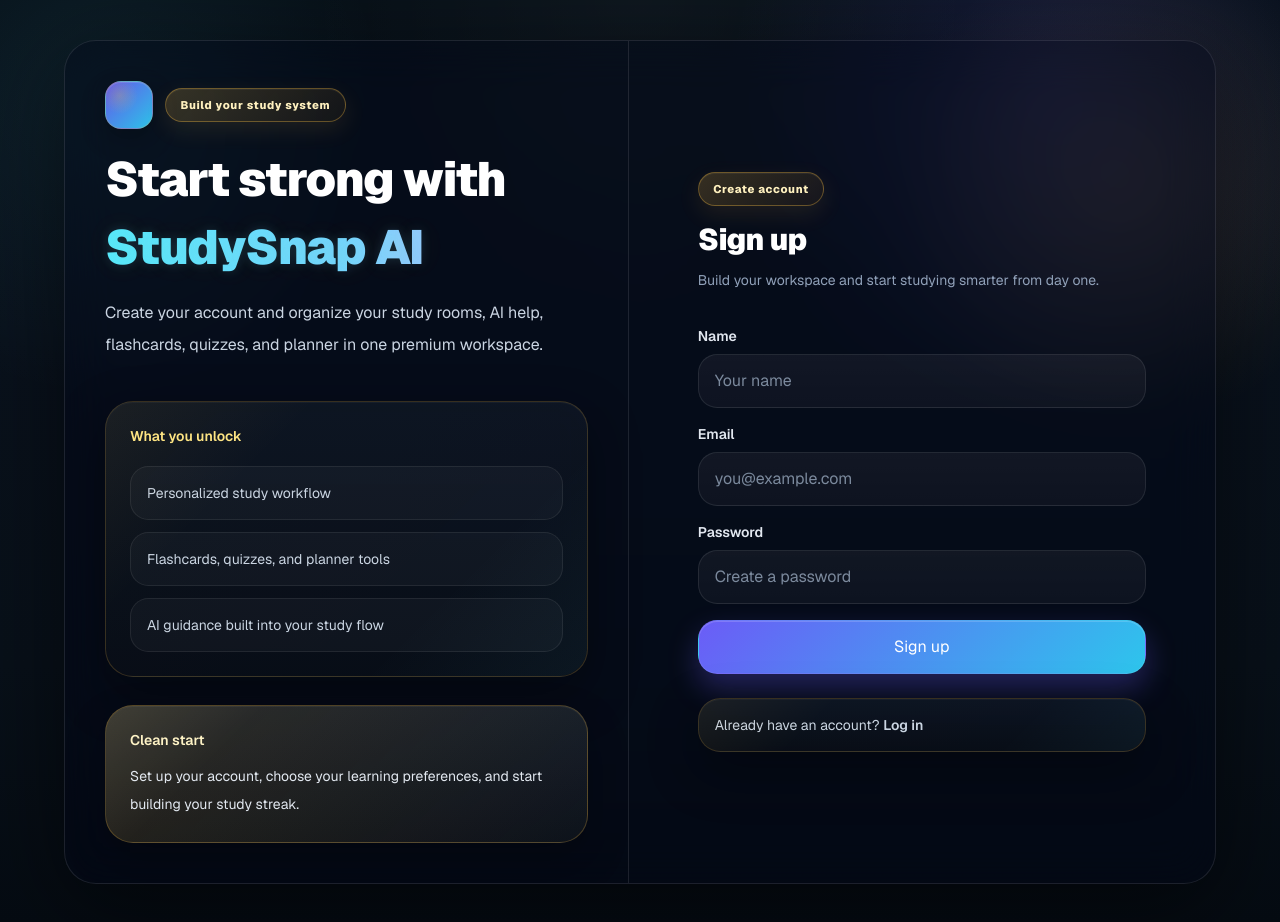
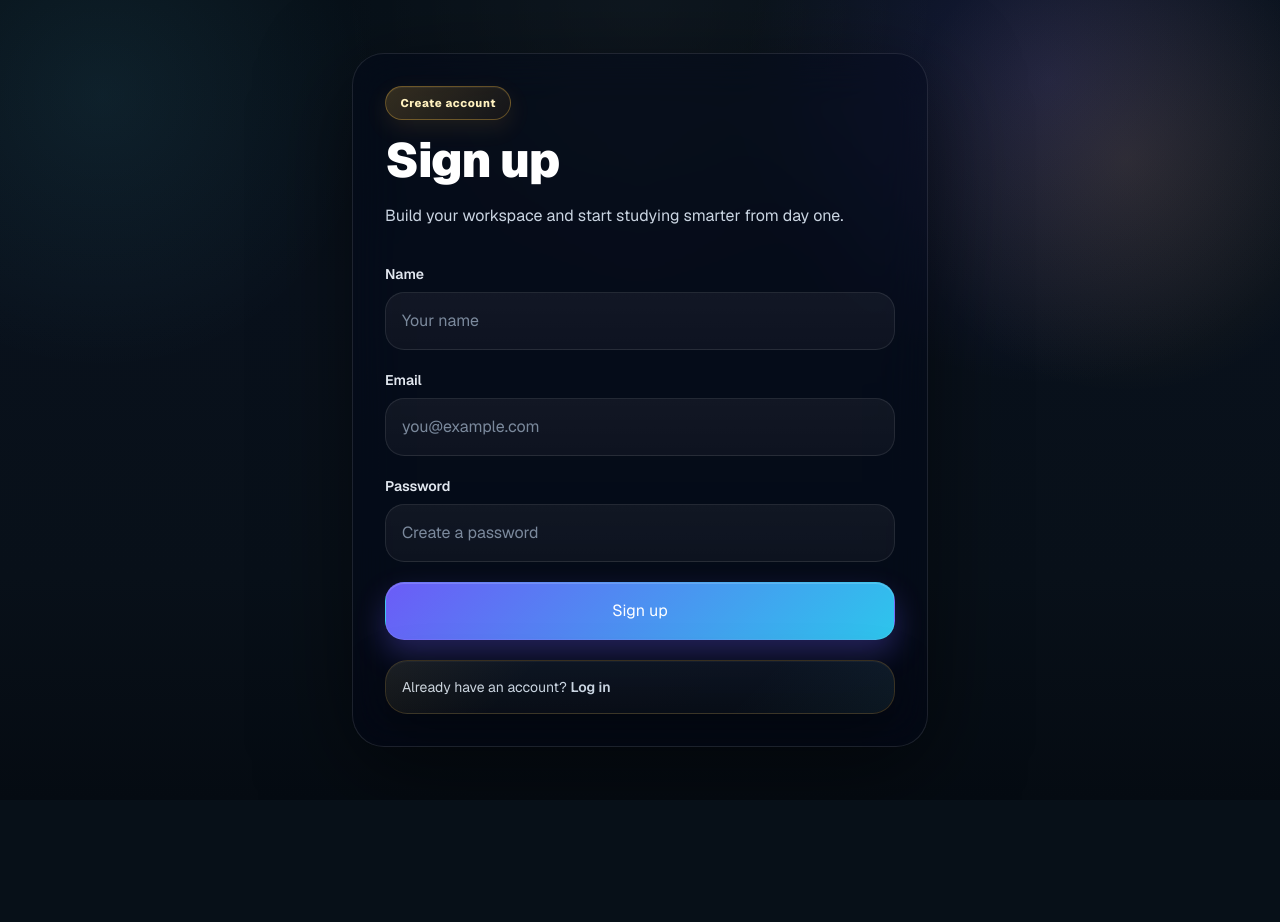
Before and after one commit to lekxid/studysnap, a Next.js app in the folder frontend/: page /signup in a window 1280 px wide. After the commit the page ends 800 px from the top, so only its background shows below. Built offline with nearby package versions, Linux system fonts and the light colour scheme.

Commit message:
fix signup response body handling

```diff
--- a/frontend/src/app/signup/page.tsx
+++ b/frontend/src/app/signup/page.tsx
@@ -1,39 +1,58 @@
 "use client";
 
 import Link from "next/link";
-import { FormEvent, useState } from "react";
-import { useRouter } from "next/navigation";
-import { signup, setToken } from "@/lib/api";
+import { useState } from "react";
 
 export default function SignupPage() {
-  const router = useRouter();
-
   const [name, setName] = useState("");
   const [email, setEmail] = useState("");
   const [password, setPassword] = useState("");
+  const [error, setError] = useState("");
+  const [loading, setLoading] = useState(false);
 
-  const [loading, setLoading] = useState(false);
-  const [error, setError] = useState("");
-  const [success, setSuccess] = useState("");
-
-  async function handleSubmit(e: FormEvent) {
+  async function handleSubmit(e: React.FormEvent) {
     e.preventDefault();
+    setError("");
     setLoading(true);
-    setError("");
-    setSuccess("");
 
     try {
-      const data = await signup(name, email, password);
+      const apiBase =
+        process.env.NEXT_PUBLIC_API_BASE_URL?.replace(/\/+$/, "") ||
+        process.env.NEXT_PUBLIC_API_URL?.replace(/\/+$/, "") ||
+        "";
 
-      if (data?.access_token) {
-        setToken(data.access_token);
+      if (!apiBase) {
+        throw new Error("API base URL is not set.");
       }
 
-      setSuccess("Account created successfully.");
-      router.push("/dashboard");
-    } catch (err: unknown) {
-      const message = err instanceof Error ? err.message : "Signup failed";
-      setError(message);
+      const response = await fetch(`${apiBase}/auth/signup`, {
+        method: "POST",
+        headers: {
+          "Content-Type": "application/json",
+        },
+        body: JSON.stringify({
+          name,
+          email,
+          password,
+        }),
+      });
+
+      const raw = await response.text();
+      let data: any = null;
+
+      try {
+        data = raw ? JSON.parse(raw) : null;
+      } catch {
+        data = { message: raw || "Unexpected server response." };
+      }
+
+      if (!response.ok) {
+        throw new Error(data?.detail || data?.message || "Signup failed.");
+      }
+
+      window.location.href = "/login";
+    } catch (err: any) {
+      setError(err?.message || "Something went wrong.");
     } finally {
       setLoading(false);
     }
@@ -41,78 +60,25 @@ export default function SignupPage() {
 
   return (
     <main className="premium-bg flex min-h-screen items-center justify-center px-4 py-10 sm:px-6">
-      <div className="grid w-full max-w-6xl overflow-hidden rounded-[2rem] border border-white/10 bg-slate-950/40 shadow-[0_24px_90px_rgba(0,0,0,0.5)] backdrop-blur-xl lg:grid-cols-[0.98fr_1.02fr]">
-        <section className="hidden border-r border-white/10 p-10 lg:flex lg:flex-col lg:justify-between">
-          <div>
-            <div className="mb-5 flex items-center gap-3">
-              <div className="brand-mark" />
-              <div className="gold-chip">Build your study system</div>
-            </div>
-
-            <h1 className="max-w-xl text-5xl font-black leading-tight tracking-tight text-white">
-              Start strong with
-              <span className="glow-title mt-2 block bg-gradient-to-r from-cyan-300 via-sky-300 to-violet-300 bg-clip-text text-transparent">
-                StudySnap AI
-              </span>
-            </h1>
-
-            <p className="mt-5 max-w-xl text-base leading-8 text-slate-300">
-              Create your account and organize your study rooms, AI help,
-              flashcards, quizzes, and planner in one premium workspace.
-            </p>
-          </div>
-
-          <div className="content-grid mt-10">
-            <div className="premium-card gold-border rounded-[1.75rem] p-6">
-              <p className="text-sm font-semibold text-amber-200">
-                What you unlock
-              </p>
-
-              <div className="mt-5 grid gap-3">
-                <div className="rounded-[1.15rem] border border-white/8 bg-white/[0.03] px-4 py-4 text-sm text-slate-300">
-                  Personalized study workflow
-                </div>
-                <div className="rounded-[1.15rem] border border-white/8 bg-white/[0.03] px-4 py-4 text-sm text-slate-300">
-                  Flashcards, quizzes, and planner tools
-                </div>
-                <div className="rounded-[1.15rem] border border-white/8 bg-white/[0.03] px-4 py-4 text-sm text-slate-300">
-                  AI guidance built into your study flow
-                </div>
-              </div>
-            </div>
-
-            <div className="gold-card rounded-[1.75rem] p-6">
-              <p className="text-sm font-semibold text-amber-100">
-                Clean start
-              </p>
-              <p className="mt-3 text-sm leading-7 text-slate-200">
-                Set up your account, choose your learning preferences, and start
-                building your study streak.
-              </p>
-            </div>
-          </div>
-        </section>
-
-        <section className="flex items-center justify-center p-5 sm:p-8 lg:p-10">
-          <div className="w-full max-w-md">
+      <div className="w-full max-w-xl overflow-hidden rounded-[2rem] border border-white/10 bg-slate-950/40 p-6 shadow-[0_24px_90px_rgba(0,0,0,0.5)] backdrop-blur-xl sm:p-8">
         <div className="mb-8">
           <div className="gold-chip mb-4">Create account</div>
-              <h2 className="text-3xl font-black tracking-tight text-white">
+          <h1 className="text-4xl font-black tracking-tight text-white sm:text-5xl">
             Sign up
-              </h2>
-              <p className="mt-2 text-sm leading-7 text-slate-400">
+          </h1>
+          <p className="mt-4 text-base leading-8 text-slate-300">
             Build your workspace and start studying smarter from day one.
           </p>
         </div>
 
-            <form onSubmit={handleSubmit} className="space-y-4">
+        <form onSubmit={handleSubmit} className="space-y-5">
           <div>
             <label className="mb-2 block text-sm font-semibold text-slate-200">
               Name
             </label>
             <input
               type="text"
-                  className="rounded-[1.2rem] px-4 py-3.5"
+              className="w-full rounded-[1.2rem] border border-white/10 bg-slate-900/70 px-4 py-4 text-white outline-none"
               value={name}
               onChange={(e) => setName(e.target.value)}
               placeholder="Your name"
@@ -126,7 +92,7 @@ export default function SignupPage() {
             </label>
             <input
               type="email"
-                  className="rounded-[1.2rem] px-4 py-3.5"
+              className="w-full rounded-[1.2rem] border border-white/10 bg-slate-900/70 px-4 py-4 text-white outline-none"
               value={email}
               onChange={(e) => setEmail(e.target.value)}
               placeholder="you@example.com"
@@ -140,7 +106,7 @@ export default function SignupPage() {
             </label>
             <input
               type="password"
-                  className="rounded-[1.2rem] px-4 py-3.5"
+              className="w-full rounded-[1.2rem] border border-white/10 bg-slate-900/70 px-4 py-4 text-white outline-none"
               value={password}
               onChange={(e) => setPassword(e.target.value)}
               placeholder="Create a password"
@@ -154,22 +120,15 @@ export default function SignupPage() {
             </div>
           ) : null}
 
-              {success ? (
-                <div className="rounded-[1.2rem] border border-emerald-400/20 bg-emerald-500/10 px-4 py-3 text-sm text-emerald-200">
-                  {success}
-                </div>
-              ) : null}
-
           <button
             type="submit"
             disabled={loading}
-                className="premium-button w-full rounded-[1.2rem] px-4 py-3.5 text-sm font-bold disabled:cursor-not-allowed disabled:opacity-60"
+            className="premium-button w-full rounded-[1.2rem] px-4 py-4 text-base font-bold disabled:cursor-not-allowed disabled:opacity-60"
           >
-                {loading ? "Creating account..." : "Sign up"}
+            {loading ? "Signing up..." : "Sign up"}
           </button>
-            </form>
 
-            <div className="premium-card gold-border mt-6 rounded-[1.4rem] px-4 py-4 text-sm text-slate-300">
+          <div className="premium-card gold-border rounded-[1.4rem] px-4 py-4 text-sm text-slate-300">
             Already have an account?{" "}
             <Link
               href="/login"
@@ -178,8 +137,7 @@ export default function SignupPage() {
               Log in
             </Link>
           </div>
-          </div>
-        </section>
+        </form>
       </div>
     </main>
   );
```
Lines whose indentation alone changed are shown as unchanged.
